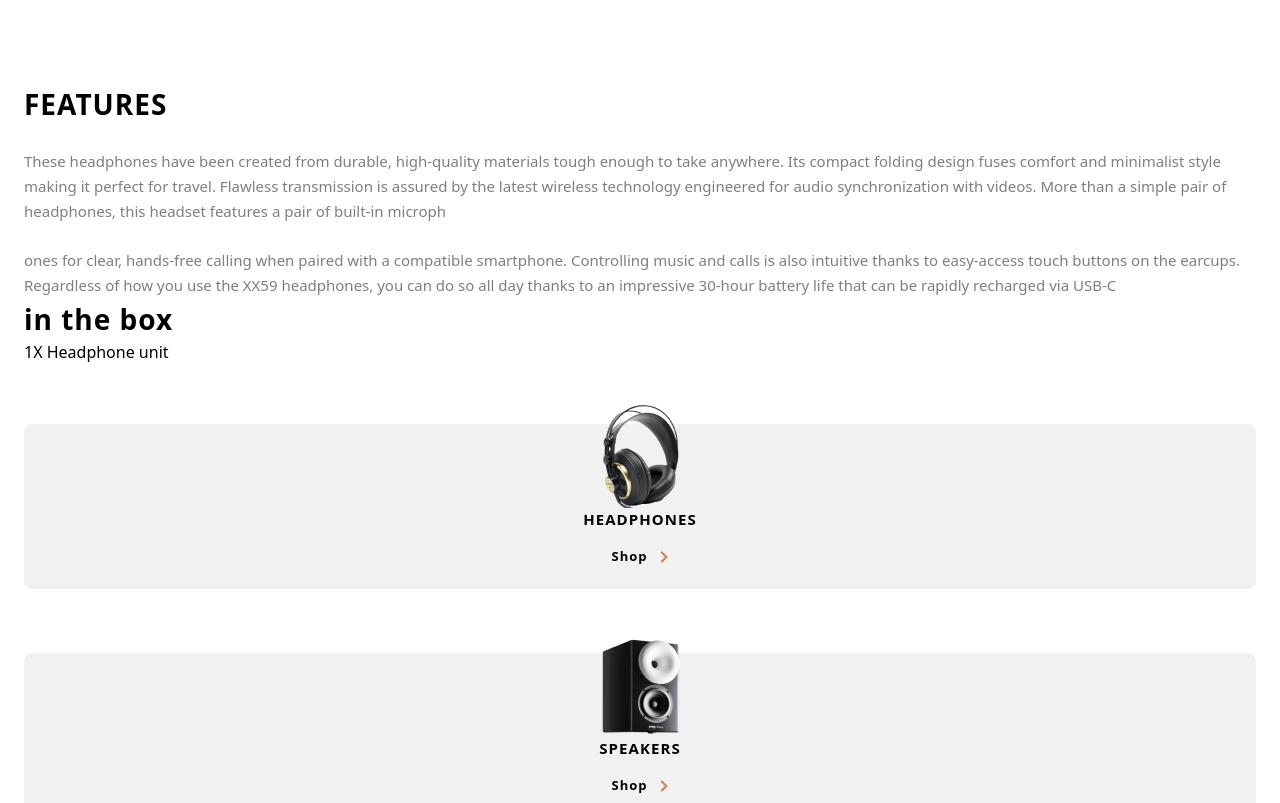
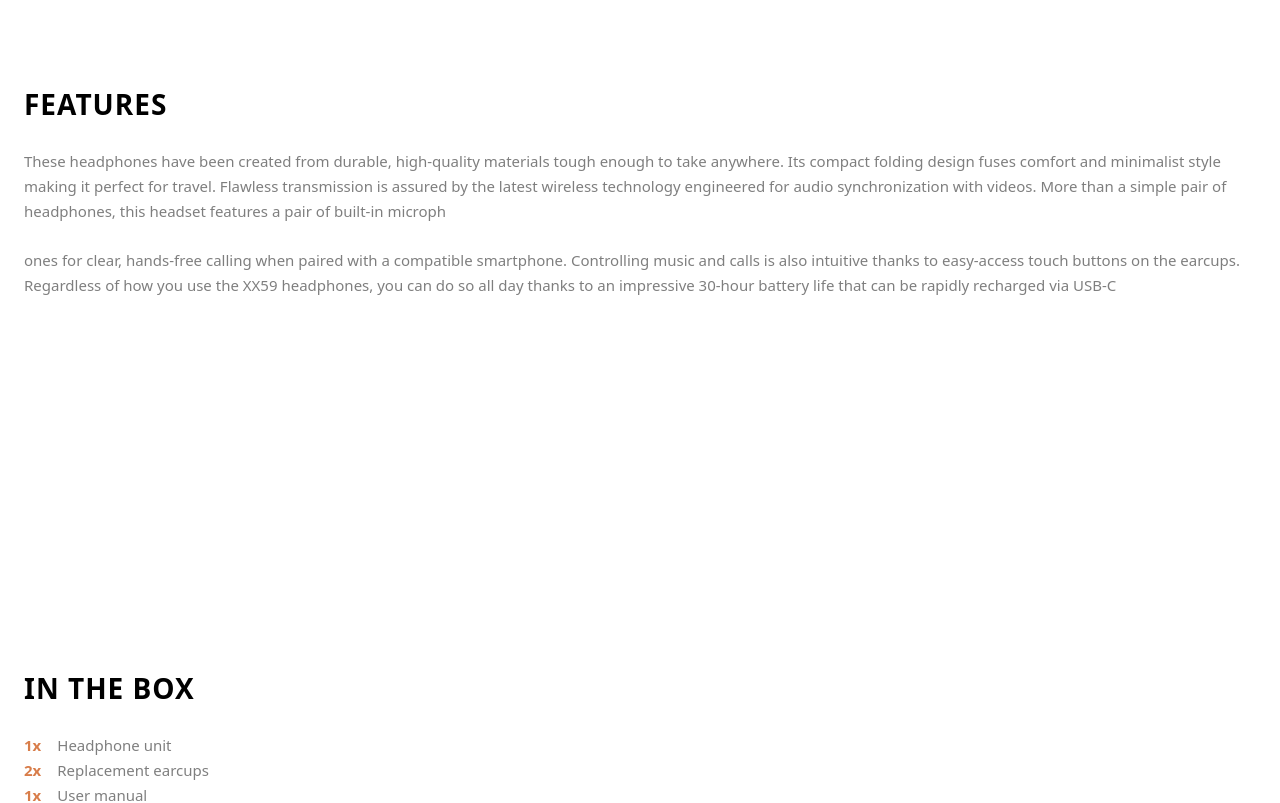
Before and after one commit to kaikaci12/audiophile-ecommerce-website, a React (Vite) app in the folder audiophile-ecommerce-website/: page /headphones/xx59-headphones in a window 1280 px wide. Shown: the part 1038-1841 px from the top of the page. Built offline with nearby package versions, Linux system fonts and the light colour scheme.

Commit message:
add product box part

```diff
--- a/audiophile-ecommerce-website/src/App.jsx
+++ b/audiophile-ecommerce-website/src/App.jsx
@@ -12,15 +12,17 @@ function App() {
   return (
     <div>
       <Header />
-      <div className="px-[24px]">
+      <div>
         <Routes>
           <Route path="/" element={<HomeComponent />}></Route>
           <Route path="/:products" element={<Products />}></Route>
+
           <Route path="/:products/:slug" element={<SingleProduct />}></Route>
         </Routes>
-
-        <ShopProducts />
-        <WebDescription />
+        <div className="px-[24px]">
+          <ShopProducts />
+          <WebDescription />
+        </div>
       </div>
       <Footer />
     </div>
--- a/audiophile-ecommerce-website/src/components/Directors/Navigation.jsx
+++ b/audiophile-ecommerce-website/src/components/Directors/Navigation.jsx
@@ -2,10 +2,10 @@ import { Link } from "react-router-dom";
 import NavData from "../../navData.json";
 export default function Navigation({ className }) {
   return (
-    <div className={`relative z-40 ${className}`}>
+    <div className={`relative z-40 ${className} bg-gray-400 transition-all`}>
       <nav>
         <ul className={`flex  flex-col gap-[30px]`}>
-          <li className=" text-[#FFF]  font-bold leading-[25px] no-underline uppercase cursor-pointer">
+          <li className=" text-black  font-bold leading-[25px] no-underline uppercase cursor-pointer">
             <Link to={"/"}>Home</Link>
           </li>
           {NavData.map((product, index) => {
@@ -13,7 +13,7 @@ export default function Navigation({ className }) {
               <li key={index}>
                 <Link
                   to={`/${product.category}`}
-                  className="text-[#FFF]  font-bold   uppercase cursor-pointer w-full "
+                  className="text-black  font-bold   uppercase cursor-pointer w-full "
                 >
                   {product.category}
                 </Link>
--- a/audiophile-ecommerce-website/src/pages/SingleProduct.jsx
+++ b/audiophile-ecommerce-website/src/pages/SingleProduct.jsx
@@ -11,13 +11,13 @@ export default function SingleProduct() {
   console.log(singleData);
 
   return (
-    <div>
+    <div className="px-[24px]">
       {singleData.map((product, index) => {
         return (
           <div key={index}>
             <img src={product.image.mobile} alt="" />
             <div className="flex flex-col gap-[24px]">
-              {product.new ? <NewProductSpan /> : null}
+              {product.new && <NewProductSpan />}
               <h2 className="text-[#000] text-left text-[28px] font-bold tracking-[1px]">
                 {product.name}
               </h2>
@@ -44,15 +44,23 @@ export default function SingleProduct() {
                 {product.features.slice(400, product.features.length - 1)}
               </p>
             </div>
-            <div>
-              <h2 className="text-[#000] text-left text-[28px] font-bold tracking-[1px] ">
+            <div className="flex flex-col gap-[24px] mt-[30%]">
+              <h2 className="text-[#000] text-left text-[28px] font-bold tracking-[1px] uppercase ">
                 in the box
               </h2>
-              <div>
-                <ul>
-                  <li>{`${product.includes[0].quantity}X ${product.includes[0].item}`}</li>
-                </ul>
-              </div>
+
+              <ul>
+                {product.includes.map((item, index) => {
+                  return (
+                    <div className="flex gap-[16px]" key={index}>
+                      <li className="text-[#D87D4A] text-[15px] font-bold leading-[25px]">{`${item.quantity}x`}</li>
+                      <li className="text-[#000] text-[15px] font-normal leading-[25px] opacity-50">
+                        {item.item}
+                      </li>
+                    </div>
+                  );
+                })}
+              </ul>
             </div>
           </div>
         );
```
Also changed, not shown: audiophile-ecommerce-website/src/components/Box.jsx (added).
